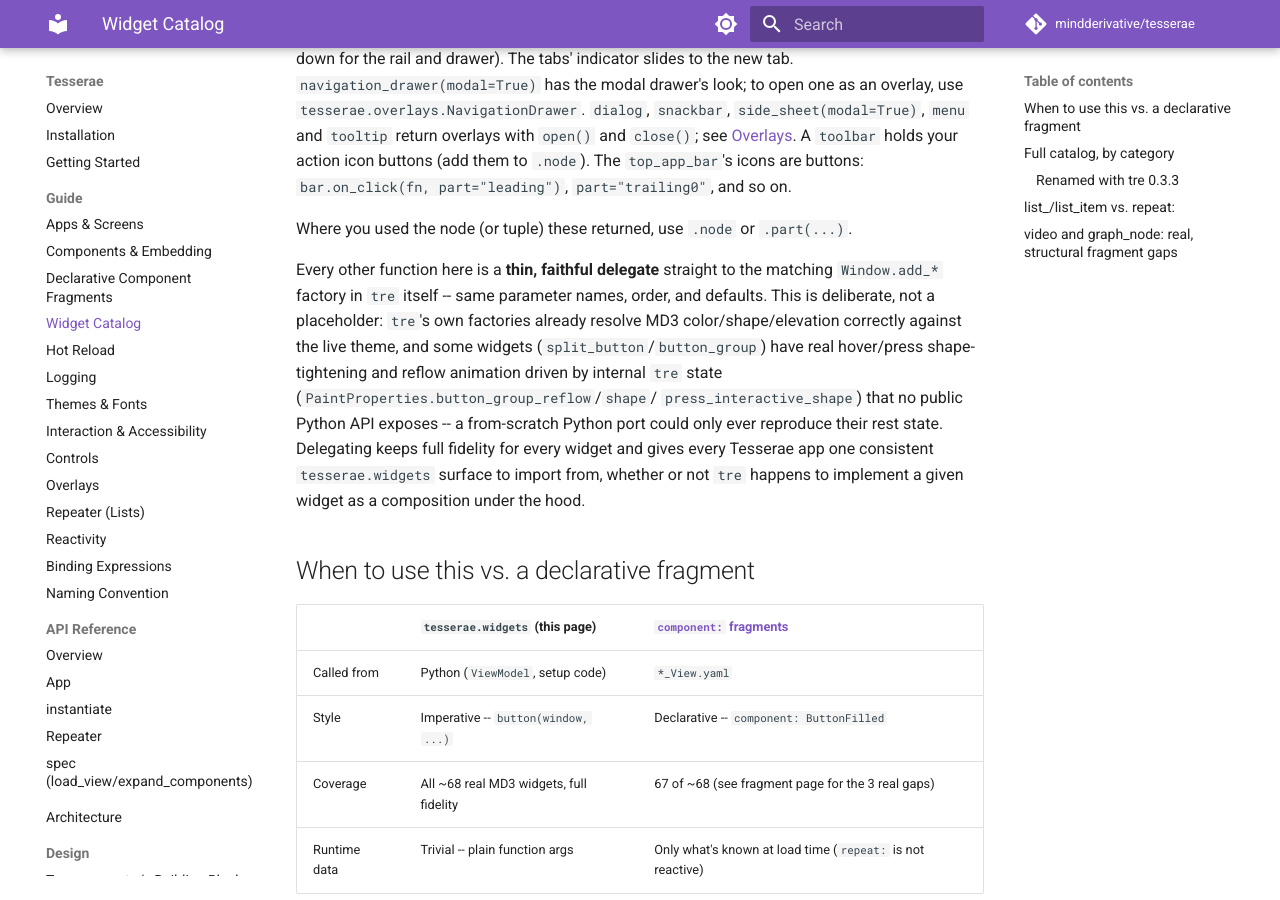
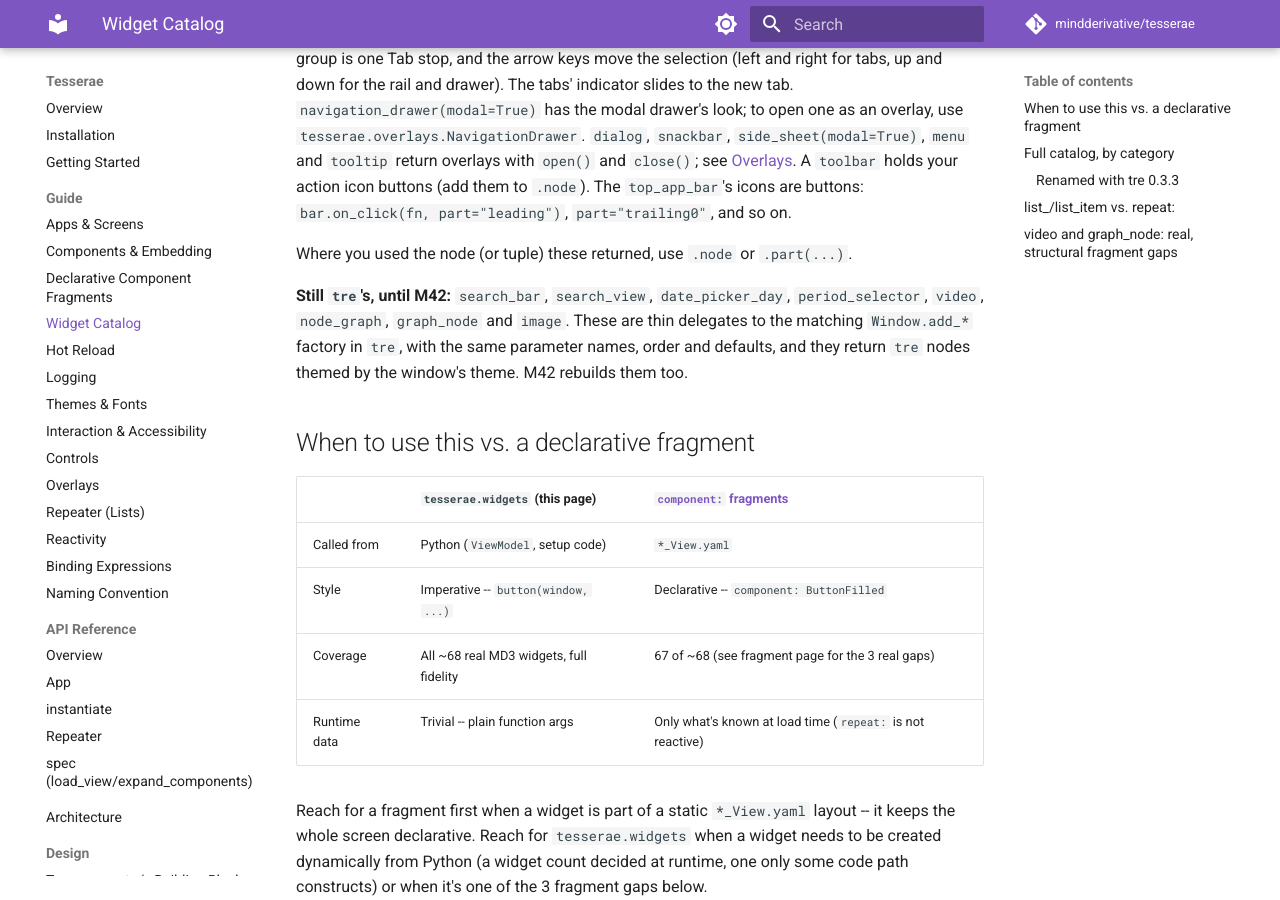
Before and after one commit to mindderivative/tesserae, an MkDocs documentation site: the page built from docs/guide/widget-catalog.md, in a window 1280 px wide and 900 px high, scrolled down 1592 px. Built offline with MkDocs 1.6.1 and Material for MkDocs 9.7.7, drawn with Linux system fonts in a browser that asks for light colours; comment, search, counter and statistics services are not loaded; some of the changed text lies outside the part shown.

Commit message:
M41 complete: the gate for tre's composed widgets and overlays
The static gate forbids M41's removed factories and tre's open_*/close_*,
build_menu and set_active_tab; src uses none. The examples and the 152 widget
tests run clean under tre's TRE_FORBID_REMOVED shim. The widget catalog lists
what's still tre's until M42, and image() joins M42 (the shim removes
add_image_from_bytes).

Co-Authored-By: Claude Opus 5.5 <noreply@anthropic.com>

````diff
--- a/docs/guide/widget-catalog.md
+++ b/docs/guide/widget-catalog.md
@@ -1,8 +1,9 @@
 # Widget Catalog (`tesserae.widgets`)
 
-`tesserae.widgets` is Tesserae's own namespace for `tre`'s full MD3
-(Material Design 3) widget catalog -- one Python function per widget,
-called **imperatively** against a live `Window`:
+`tesserae.widgets` is Tesserae's MD3 (Material Design 3) widget
+catalog -- one Python function per widget, called **imperatively**
+against a live `Window`. Since M40 and M41 Tesserae draws almost all of
+them itself, on `tre`'s building blocks:
 
 ```python
 from tesserae.widgets import button
@@ -92,20 +93,12 @@ on.
 Where you used the node (or tuple) these returned, use `.node` or
 `.part(...)`.
 
-Every other function here is a **thin, faithful delegate** straight to
-the matching `Window.add_*` factory in `tre` itself -- same parameter
-names, order, and defaults. This is deliberate, not a placeholder:
-`tre`'s own factories already resolve MD3 color/shape/elevation
-correctly against the live theme, and some widgets
-(`split_button`/`button_group`) have real hover/press
-shape-tightening and reflow animation driven by internal `tre` state
-(`PaintProperties.button_group_reflow`/`shape`/
-`press_interactive_shape`) that no public Python API exposes -- a
-from-scratch Python port could only ever reproduce their rest state.
-Delegating keeps full fidelity for every widget and gives every
-Tesserae app one consistent `tesserae.widgets` surface to import from,
-whether or not `tre` happens to implement a given widget as a
-composition under the hood.
+**Still `tre`'s, until M42:** `search_bar`, `search_view`,
+`date_picker_day`, `period_selector`, `video`, `node_graph`,
+`graph_node` and `image`. These are thin delegates to the matching
+`Window.add_*` factory in `tre`, with the same parameter names, order and
+defaults, and they return `tre` nodes themed by the window's theme. M42
+rebuilds them too.
 
 ## When to use this vs. a declarative fragment
 
````
Also changed, not shown: other parts of docs/guide/widget-catalog.md (+1 -1 lines), BUILD_TRACKER.md (+7 -7 lines), LOG.md (+16 -0 lines), PLAN.md (+3 -1 lines), 1 other file.
